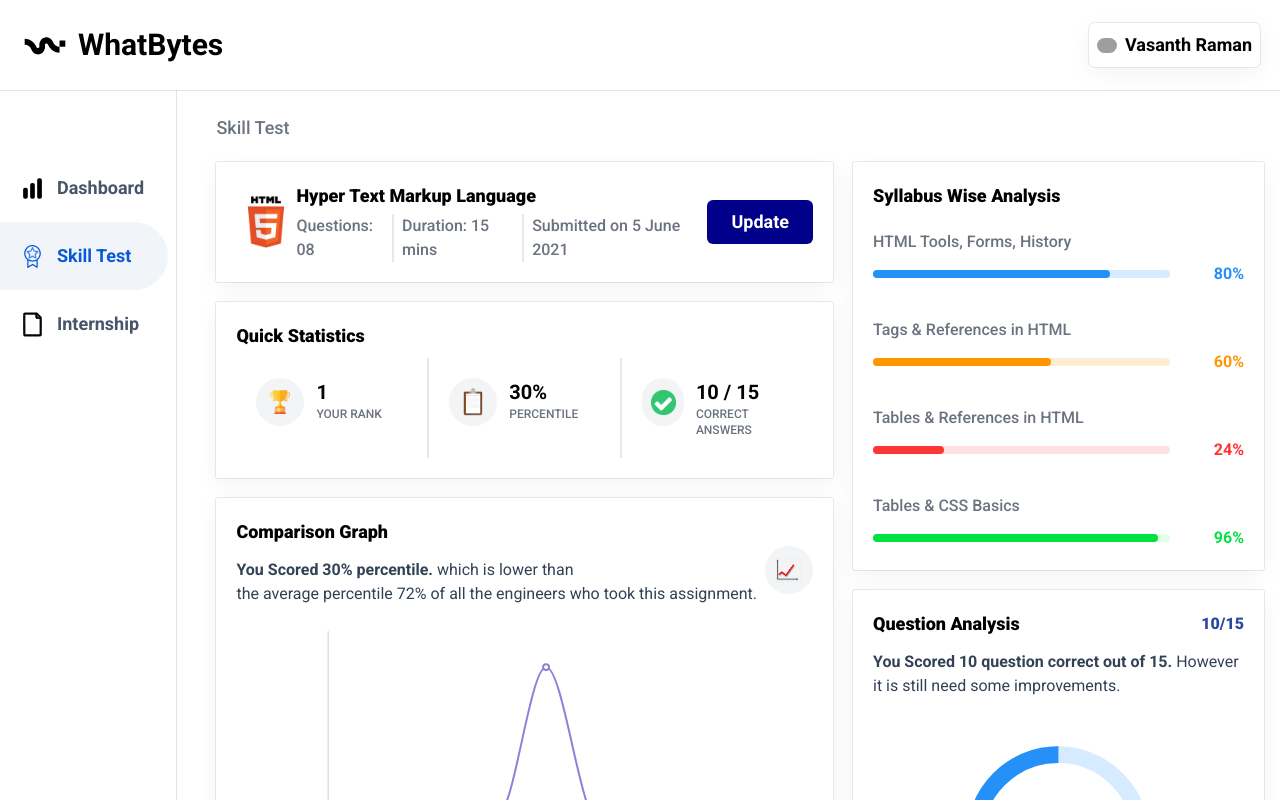
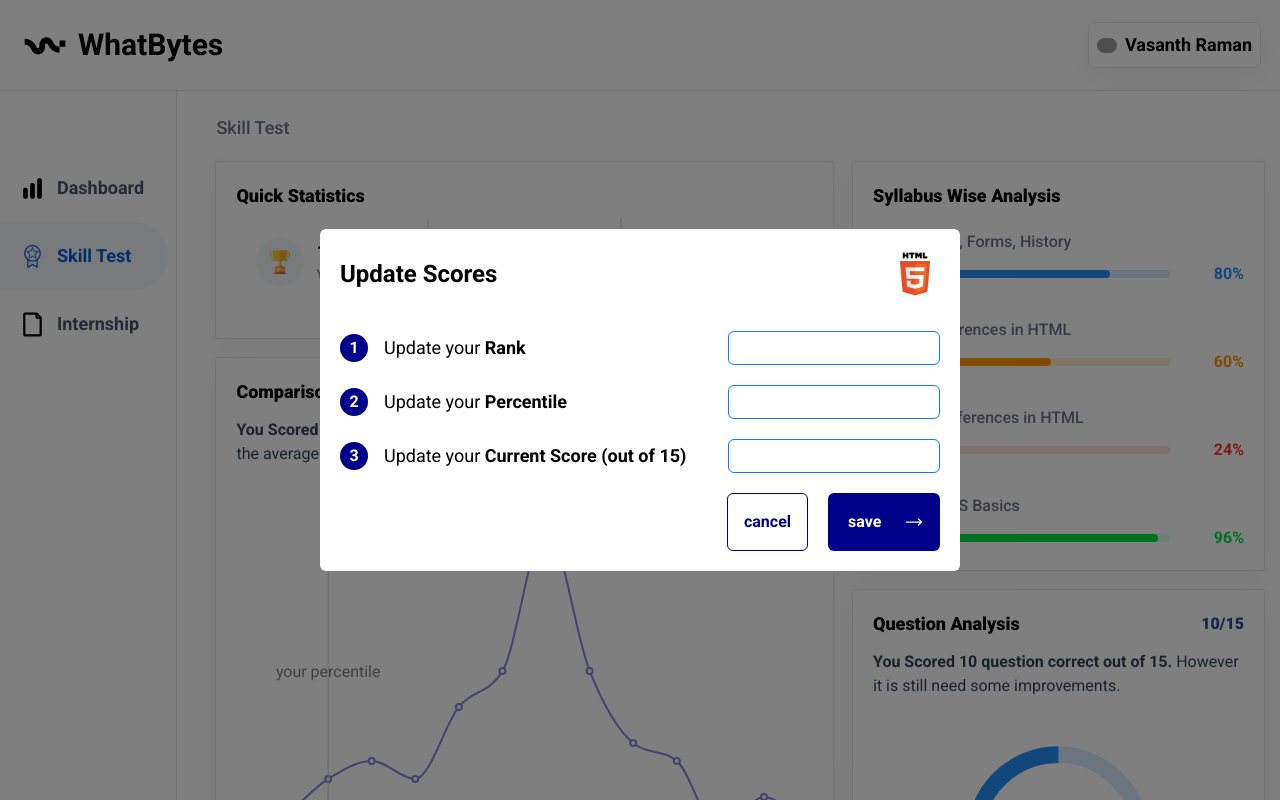
Before and after one commit to vasa-r/whatbytes-assignments, a Next.js app: page / in a window 1280 px wide. Both pictures are taken after a click on the button "Update". Shown: the top 800 px of the page. Built offline with nearby package versions, Linux system fonts and the light colour scheme; grey boxes are pictures that could not be loaded.

Commit message:
feat: modal to update stat added with validation

```diff
--- a/components/Main/TitleCard.tsx
+++ b/components/Main/TitleCard.tsx
@@ -1,10 +1,21 @@
-import React from "react";
+"use client";
+
+import React, { useState } from "react";
 import Card from "../Card";
 import Image from "next/image";
 import { titleCardData } from "@/utils/constants";
+import UpdateStatModal from "../UpdateStatModal";
 
 const TitleCard = () => {
+  const [showModal, setShowModal] = useState(false);
+
   const { image, title, questions, duration, submittedOn } = titleCardData;
+
+  const handleSHowModal = () => setShowModal(true);
+
+  if (showModal)
+    return <UpdateStatModal showModal={showModal} setModal={setShowModal} />;
+
   return (
     <Card>
       <div className="flex justify-between items-center">
@@ -17,7 +28,10 @@ const TitleCard = () => {
             <div className="px-2 ">Submitted on {submittedOn}</div>
           </div>
         </div>
-        <button className="bg-[#00008b] text-white text-lg font-semibold px-6 py-2 rounded-md">
+        <button
+          className="bg-btnBlue text-white text-lg font-semibold px-6 py-2 rounded-md"
+          onClick={handleSHowModal}
+        >
           Update
         </button>
       </div>
--- /dev/null
+++ b/components/UpdateStatModal.tsx
@@ -0,0 +1,191 @@
+"use client";
+
+import useValidate from "@/hooks/useValidate";
+import Image from "next/image";
+import { ChangeEvent, FormEvent, useEffect, useRef, useState } from "react";
+import HTML from "@/assets/html.png";
+import Arrow from "@/assets/arrow.svg";
+import { useAppContext } from "@/context/AppContext";
+
+export interface StatType {
+  rank: number;
+  percentile: number;
+  currentScore: number;
+}
+
+interface ModalProps {
+  showModal: boolean;
+  setModal: (arg: boolean) => void;
+}
+
+const UpdateStatModal = ({ showModal, setModal }: ModalProps) => {
+  const initialValues = {
+    rank: 0,
+    percentile: 0,
+    currentScore: 0,
+  };
+  const [statData, setStatData] = useState(initialValues);
+  const modalRef = useRef<HTMLDivElement | null>(null);
+  const { formErrors, isLoading, handleSubmit } = useValidate(statData);
+
+  const { UpdateStat } = useAppContext();
+
+  const handleChange = (e: ChangeEvent<HTMLInputElement>) => {
+    const { name, value } = e.target;
+    setStatData((prev) => ({ ...prev, [name]: value }));
+  };
+
+  const onSubmit = async () => {
+    await new Promise((resolve) => setTimeout(resolve, 2000));
+    UpdateStat(statData);
+    setModal(false);
+  };
+
+  const submitStat = (e: FormEvent<HTMLFormElement>) => {
+    e.preventDefault();
+    handleSubmit(onSubmit);
+  };
+
+  useEffect(() => {
+    const handleOutsideClick = (event: MouseEvent) => {
+      if (
+        modalRef.current &&
+        !modalRef.current.contains(event.target as Node)
+      ) {
+        setModal(false);
+      }
+    };
+
+    if (showModal) {
+      window.addEventListener("mousedown", handleOutsideClick);
+    }
+
+    return () => {
+      window.removeEventListener("mousedown", handleOutsideClick);
+    };
+  }, [showModal, setModal]);
+
+  return (
+    <div className="fixed inset-0 bg-black bg-opacity-50 flex justify-center items-center z-[1000]">
+      <div
+        ref={modalRef}
+        className=" p-5 w-[40rem] rounded-md bg-white font-semibold flex flex-col gap-8 justify-between items-center relative"
+      >
+        <div className="flex items-center justify-between w-full">
+          <h2 className="text-2xl font-bold">Update Scores</h2>
+          <Image src={HTML} alt="html logo" width={50} height={50} />
+        </div>
+
+        <form className="w-full flex flex-col gap-5" onSubmit={submitStat}>
+          <div className="w-full flex items-center justify-between">
+            <div className="flex items-center gap-4">
+              <div className="w-7 h-7 rounded-full bg-btnBlue text-white flex items-center justify-center">
+                1
+              </div>
+              <label htmlFor="rank" className="text-lg font-normal">
+                Update your <span className="font-bold">Rank</span>
+              </label>
+            </div>
+            <div>
+              <input
+                type="number"
+                name="rank"
+                id="rank"
+                className={`outline-none border px-2 py-1 rounded-md ${
+                  formErrors.rank ? "border-red-500" : "border-[#117afa]"
+                }`}
+                onChange={handleChange}
+              />
+              <p className="text-xs font-light text-red-500">
+                {formErrors.rank && formErrors.rank}
+              </p>
+            </div>
+          </div>
+          <div className="w-full flex items-center justify-between">
+            <div className="flex items-center gap-4">
+              <div className="w-7 h-7 rounded-full bg-btnBlue text-white flex items-center justify-center">
+                2
+              </div>
+              <label htmlFor="percentile" className="text-lg font-normal">
+                Update your <span className="font-bold">Percentile</span>
+              </label>
+            </div>
+            <div>
+              <input
+                type="number"
+                name="percentile"
+                id="percentile"
+                className={`outline-none border px-2 py-1 rounded-md ${
+                  formErrors.percentile ? "border-red-500" : "border-[#117afa]"
+                }`}
+                onChange={handleChange}
+              />
+              <p className="text-xs font-light text-red-500">
+                {formErrors.percentile && formErrors.percentile}
+              </p>
+            </div>
+          </div>
+          <div className="w-full flex items-center justify-between">
+            <div className="flex items-center gap-4">
+              <div className="w-7 h-7 rounded-full bg-btnBlue text-white flex items-center justify-center">
+                3
+              </div>
+              <label htmlFor="currentScore" className="text-lg font-normal">
+                Update your{" "}
+                <span className="font-bold">Current Score (out of 15)</span>
+              </label>
+            </div>
+            <div>
+              <input
+                type="number"
+                name="currentScore"
+                id="currentScore"
+                className={`outline-none border px-2 py-1 rounded-md ${
+                  formErrors.currentScore
+                    ? "border-red-500"
+                    : "border-[#117afa]"
+                }`}
+                onChange={handleChange}
+              />
+              <p className="text-xs font-light text-red-500">
+                {formErrors.currentScore && formErrors.currentScore}
+              </p>
+            </div>
+          </div>
+          <div className="flex gap-5 justify-end">
+            <button
+              disabled={isLoading}
+              className="outline-none border-btnBlue border rounded-md p-4 text-btnBlue"
+              onClick={() => setModal(false)}
+            >
+              cancel
+            </button>
+            <div className="w-28 relative flex justify-center items-center">
+              {isLoading ? (
+                <div className="w-8 h-8 border-4 border-t-transparent border-blue-500 rounded-full animate-spin"></div>
+              ) : (
+                <button
+                  disabled={isLoading}
+                  type="submit"
+                  className="bg-btnBlue rounded-md w-full h-full text-left px-5 text-white"
+                >
+                  save
+                </button>
+              )}
+
+              <Image
+                src={Arrow}
+                alt="arrow"
+                width={20}
+                height={15}
+                className="absolute inset-y-0 right-4 my-auto"
+              />
+            </div>
+          </div>
+        </form>
+      </div>
+    </div>
+  );
+};
+
+export default UpdateStatModal;
--- /dev/null
+++ b/hooks/useValidate.tsx
@@ -0,0 +1,81 @@
+"use client";
+
+import { StatType } from "@/components/UpdateStatModal";
+import { useState } from "react";
+
+interface StatError {
+  rank: string;
+  percentile: string;
+  currentScore: string;
+}
+
+const useValidate = (statData: StatType) => {
+  const [formErrors, setFormErrors] = useState<Partial<StatError>>({});
+  const [isLoading, setIsLoading] = useState<boolean>(false);
+
+  const rank = Number(statData.rank);
+  const percentile = Number(statData.percentile);
+  const currentScore = Number(statData.currentScore);
+
+  console.log(
+    "rank",
+    rank,
+    "percent",
+    percentile,
+    "currentScore",
+    currentScore
+  );
+
+  const validate = () => {
+    const errors: Partial<StatError> = {};
+
+    if (
+      !statData.rank ||
+      isNaN(rank) ||
+      rank < 0 ||
+      !Number.isInteger(rank) ||
+      rank === 0
+    ) {
+      errors.rank = "required | rank should be from 1";
+    }
+
+    if (
+      !statData.percentile ||
+      isNaN(percentile) ||
+      percentile < 0 ||
+      percentile > 100
+    ) {
+      errors.percentile = "required | percentile 0-100";
+    }
+
+    if (
+      !statData.currentScore ||
+      isNaN(Number(statData.currentScore)) ||
+      Number(statData.currentScore) < 0 ||
+      Number(statData.currentScore) > 15
+    ) {
+      errors.currentScore = "required | current score 0-15";
+    }
+
+    console.log("hook error", errors);
+
+    setFormErrors(errors);
+    return Object.keys(errors).length === 0;
+  };
+
+  const handleSubmit = async (onSubmit: () => Promise<void>) => {
+    setIsLoading(true);
+    if (validate()) {
+      try {
+        await onSubmit();
+      } catch (err) {
+        console.error("Submission failed:", err);
+      }
+    }
+    setIsLoading(false);
+  };
+
+  return { formErrors, isLoading, validate, handleSubmit };
+};
+
+export default useValidate;
--- a/tailwind.config.ts
+++ b/tailwind.config.ts
@@ -12,6 +12,7 @@ export default {
         background: "var(--background)",
         foreground: "var(--foreground)",
         selected: "#0958d6",
+        btnBlue: "#00008b",
       },
       fontFamily: {
         roboto: ["Roboto", "sans-serif"],
```
Also changed, not shown: assets/arrow.svg (added).
